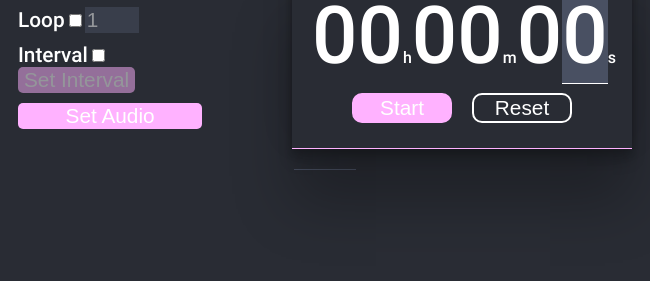
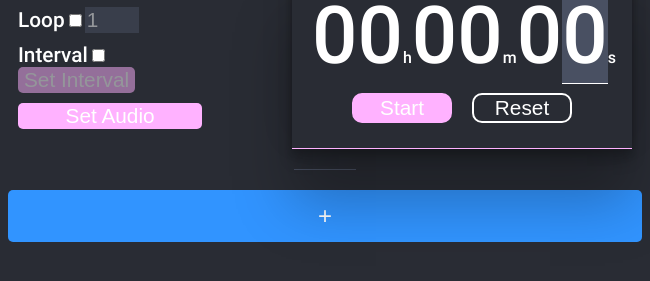
Before and after one commit to Marley-Mulvin-Broome/electron-timer, an Electron app: page src/index.html in a window 650 px wide. Shown: the part 49-330 px from the top of the page. Drawn offline with Linux system fonts and the light colour scheme.

Commit message:
Implemented a basic add timer button

```diff
--- a/src/index.html
+++ b/src/index.html
@@ -5,7 +5,7 @@
     <meta http-equiv="X-UA-Compatible" content="IE=edge">
     <meta http-equiv="Content-Security-Policy" content="script-src 'self';">
     <meta name="viewport" content="width=device-width, initial-scale=1.0">
-    <link rel="stylesheet" href="styles/style.css">
+    <link rel="stylesheet" href="scripts/components/MainApp.css">
     <link rel="stylesheet" href="scripts/components/timer.css">
     <link rel="stylesheet" href="scripts/components/SplitContainer.css">
     <link rel="stylesheet" href="scripts/components/Modal.css">
--- a/src/main.js
+++ b/src/main.js
@@ -2,8 +2,8 @@ const { app, BrowserWindow } = require('electron');
 
 const createWindow = () => {
   const win = new BrowserWindow({
-    width: 800,
-    height: 600,
+    width: 650,
+    height: 680,
   });
 
   win.loadFile('index.html');
--- /dev/null
+++ b/src/scripts/components/MainApp.css
@@ -0,0 +1,33 @@
+:root {
+    --dark-style-bg: #292c34;
+    --dark-style-highlight: #495062;
+    --selection-box-shadow: rgba(0, 0, 0, 0.25) 0px 54px 55px, rgba(0, 0, 0, 0.12) 0px -12px 30px, rgba(0, 0, 0, 0.12) 0px 4px 6px, rgba(0, 0, 0, 0.17) 0px 12px 13px, rgba(0, 0, 0, 0.09) 0px -3px 5px;
+}
+
+@font-face {
+    font-family: "Roboto";
+    src: url('../../fonts/Roboto-Medium.ttf');
+}
+
+body {
+    background-color: var(--dark-style-bg);
+    font-family: "Roboto";
+}
+
+.add-timer-button {
+    /* center this timer with a 5px border radius and bootstrap blue colour */
+    background-color: #3194ff;
+    border-radius: 5px;
+    color: white;
+    font-size: 1.5em;
+    padding: 0.5em;
+    text-align: center;
+    width: 100%;
+    margin-top: 20px;
+    border: 0;
+}
+
+.add-timer-button:hover {
+    cursor: pointer;
+    background-color: #4fa2fc;
+}
--- a/src/scripts/components/MainApp.js
+++ b/src/scripts/components/MainApp.js
@@ -12,6 +12,8 @@ export class MainApp {
 
   #selectedTimer;
 
+  #addTimerButton;
+
   constructor() {
     this.#children = [];
 
@@ -22,7 +24,15 @@ export class MainApp {
 
     this.addTimer();
 
+    this.#addTimerButton = document.createElement('button');
+    this.#addTimerButton.classList.add('add-timer-button');
+    this.#addTimerButton.innerHTML = '+';
+    this.#addTimerButton.onclick = () => {
+      this.addTimer();
+    };
+
     document.body.appendChild(this.#timersContainer);
+    document.body.appendChild(this.#addTimerButton);
   }
 
   get modalOpen() {
--- a/src/styles/style.css
+++ /dev/null
@@ -1,15 +0,0 @@
-:root {
-    --dark-style-bg: #292c34;
-    --dark-style-highlight: #495062;
-    --selection-box-shadow: rgba(0, 0, 0, 0.25) 0px 54px 55px, rgba(0, 0, 0, 0.12) 0px -12px 30px, rgba(0, 0, 0, 0.12) 0px 4px 6px, rgba(0, 0, 0, 0.17) 0px 12px 13px, rgba(0, 0, 0, 0.09) 0px -3px 5px;
-}
-
-@font-face {
-    font-family: "Roboto";
-    src: url('../fonts/Roboto-Medium.ttf');
-}
-
-body {
-    background-color: var(--dark-style-bg);
-    font-family: "Roboto";
-}
```
